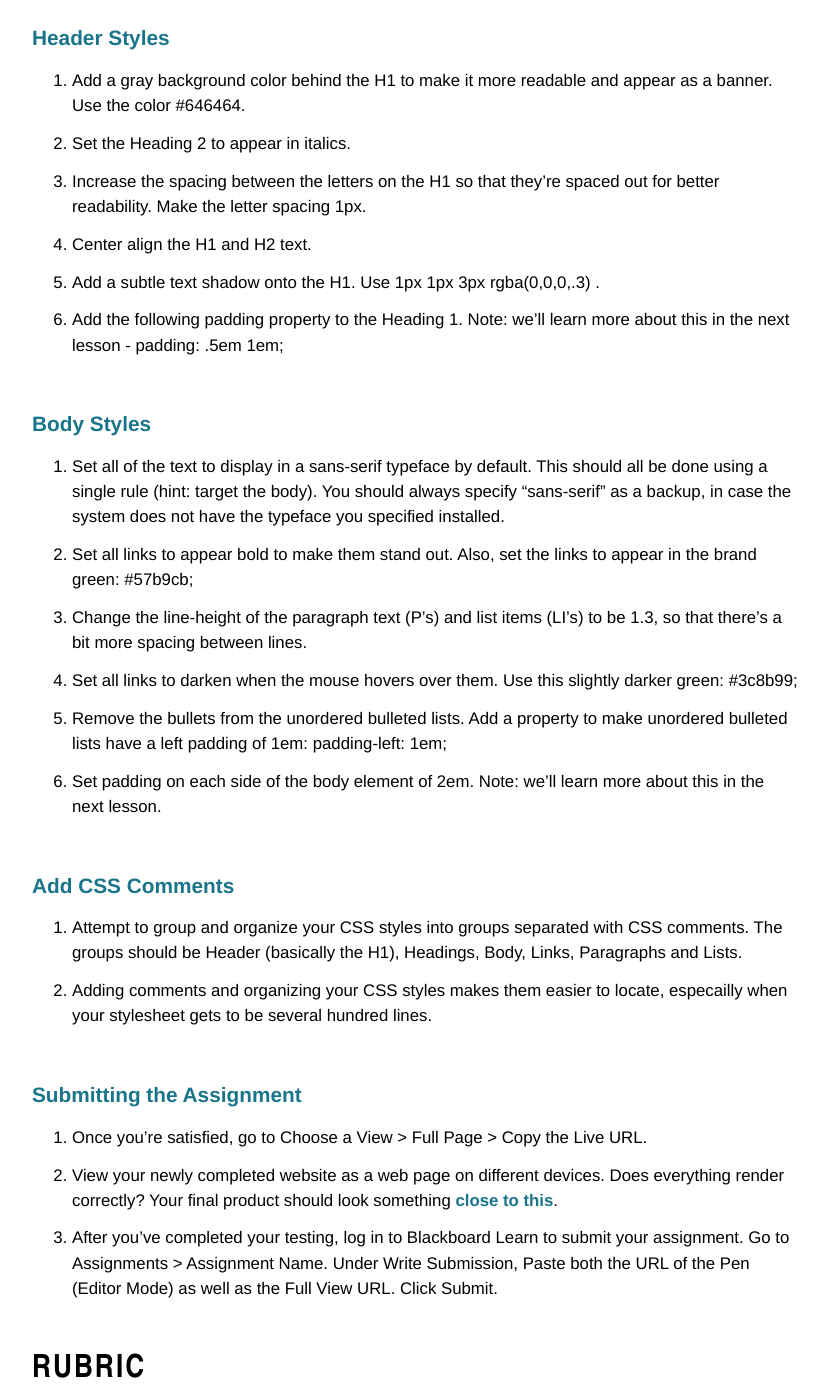
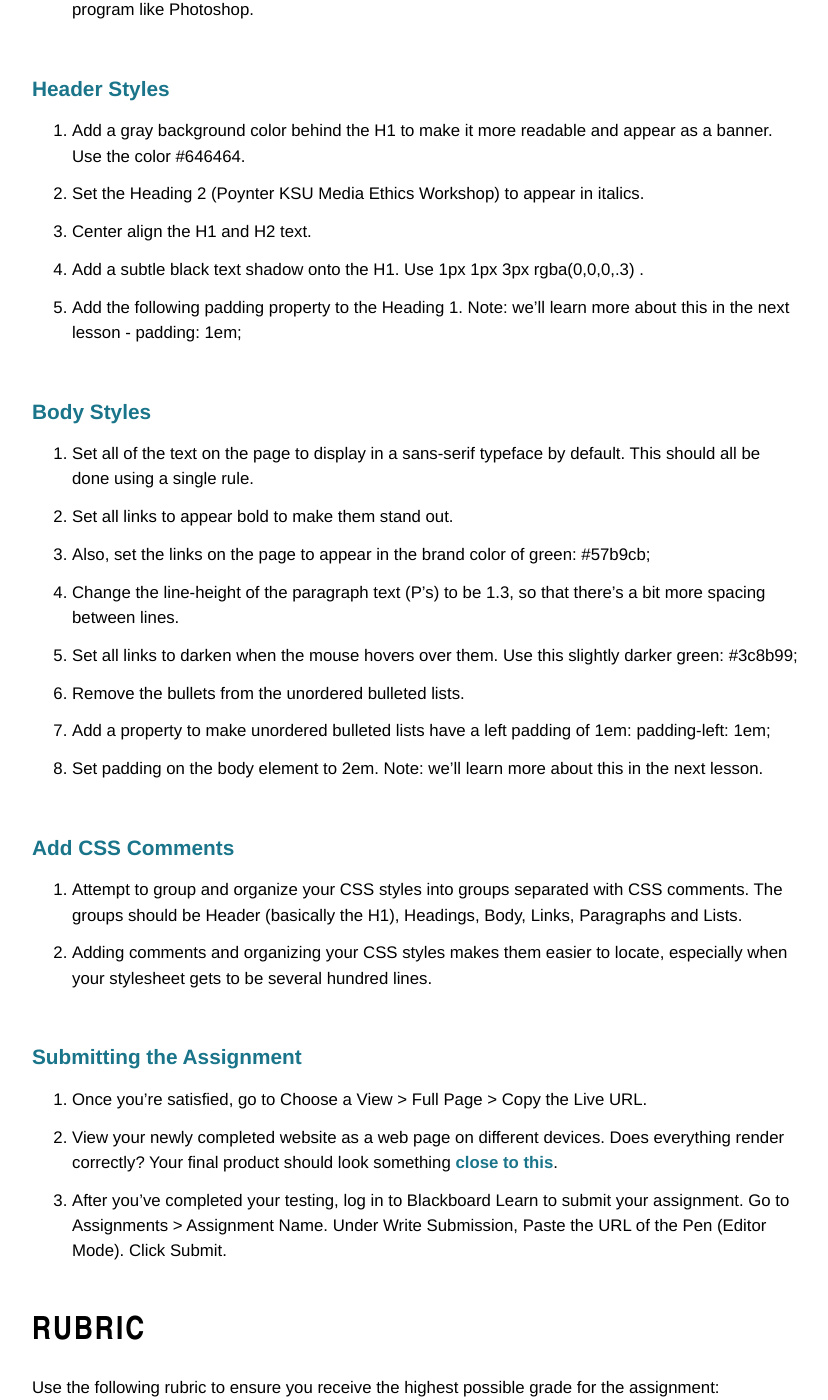
Before and after one commit to KentStateWeb/rwd, a Jekyll site: the page built from _assignments/css.md, in a window 1280 px wide and 1400 px high, scrolled down 1094 px. Shown: the whole window, without its empty margins (224-1052 px from the left). Built offline with Jekyll 4.4.1, drawn with Linux system fonts in a browser that asks for light colours; some of the changed text lies outside the part shown.

Commit message:
Updated class 6 slides, updated class 7, updated css basics assignment

```diff
--- a/_assignments/css.md
+++ b/_assignments/css.md
@@ -22,42 +22,45 @@
 Open your HTML Basics 1 assignemnt.  Instead of editing the original pen, click the "Fork" option at the top.  Click Settings and rename the forked pen using this structure: "Your Last Name - CSS Basics 1".
 
 ### Heading Styles
-1. Set the main heading (H1) to be the conference's brand color of green: #57b9cb.  Set the Heading 1 to appear larger at 2.5em.  Set the Heading 1 to appear in all uppercase.
-2. Set the remaining headings (H2, H3) to be the conference's brand color of red: rgb(222,26,32) - remember you can set colors using a hexcode, RGB or HSL value, which can be found in a program like Photoshop.
+1. Set the main heading (H1) to be the conference's brand color of green: #57b9cb.
+2.  Set the Heading 1 to appear at 2.5em.
+3.  Set the Heading 1 to appear in all uppercase.
+4. Set the remaining headings (H2, H3) to be the conference's brand color of red: rgb(222,26,32) - remember you can set colors using a hexcode, RGB or HSL value, which can be found in a program like Photoshop.
 
 ### Header Styles
 1. Add a gray background color behind the H1 to make it more readable and appear as a banner.  Use the color #646464.
-2. Set the Heading 2 to appear in italics.
-3. Increase the spacing between the letters on the H1 so that they're spaced out for better readability.  Make the letter spacing 1px.
-4. Center align the H1 and H2 text.
-5. Add a subtle text shadow onto the H1.  Use 1px 1px 3px rgba(0,0,0,.3) .
-6. Add the following padding property to the Heading 1.  Note: we'll learn more about this in the next lesson - padding: .5em 1em;
+2. Set the Heading 2 (Poynter KSU Media Ethics Workshop) to appear in italics.
+3. Center align the H1 and H2 text.
+4. Add a subtle black text shadow onto the H1.  Use 1px 1px 3px rgba(0,0,0,.3) .
+5. Add the following padding property to the Heading 1.  Note: we'll learn more about this in the next lesson - padding: 1em;
 
 ### Body Styles
 
-1. Set all of the text to display in a sans-serif typeface by default.  This should all be done using a single rule (hint: target the body).  You should always specify "sans-serif" as a backup, in case the system does not have the typeface you specified installed.
-2. Set all links to appear bold to make them stand out.  Also, set the links to appear in the brand green: #57b9cb;
-3. Change the line-height of the paragraph text (P's) and list items (LI's) to be 1.3, so that there's a bit more spacing between lines.
+1. Set all of the text on the page to display in a sans-serif typeface by default.  This should all be done using a single rule.
+2. Set all links to appear bold to make them stand out.
+3.  Also, set the links on the page to appear in the brand color of green: #57b9cb;
+4. Change the line-height of the paragraph text (P's) to be 1.3, so that there's a bit more spacing between lines.
 4. Set all links to darken when the mouse hovers over them.  Use this slightly darker green: #3c8b99;
-5. Remove the bullets from the unordered bulleted lists.  Add a property to make unordered bulleted lists have a left padding of 1em:  padding-left: 1em;
-6. Set padding on each side of the body element of 2em.  Note: we'll learn more about this in the next lesson.
+5. Remove the bullets from the unordered bulleted lists.
+6.  Add a property to make unordered bulleted lists have a left padding of 1em:  padding-left: 1em;
+7. Set padding on the body element to 2em.  Note: we'll learn more about this in the next lesson.
 
 ### Add CSS Comments
 
 1.  Attempt to group and organize your CSS styles into groups separated with CSS comments.  The groups should be Header (basically the H1), Headings, Body, Links, Paragraphs and Lists.
-2. Adding comments and organizing your CSS styles makes them easier to locate, especailly when your stylesheet gets to be several hundred lines.
+2. Adding comments and organizing your CSS styles makes them easier to locate, especially when your stylesheet gets to be several hundred lines.
 
 
 ### Submitting the Assignment
 
 1. Once you're satisfied, go to Choose a View > Full Page > Copy the Live URL.
-2. View your newly completed website as a web page on different devices.  Does everything render correctly?  Your final product should look something [close to this](/img/css-assignment-screenshot.png).
-3. After you've completed your testing, log in to Blackboard Learn to submit your assignment.  Go to Assignments > Assignment Name.  Under Write Submission, Paste both the URL of the Pen (Editor Mode) as well as the Full View  URL.  Click Submit.
+2. View your newly completed website as a web page on different devices.  Does everything render correctly?  Your final product should look something [close to this](/img/cssbasics1.png).
+3. After you've completed your testing, log in to Blackboard Learn to submit your assignment.  Go to Assignments > Assignment Name.  Under Write Submission, Paste the URL of the Pen (Editor Mode).  Click Submit.
 
 ## Rubric
 
 Use the following rubric to ensure you receive the highest possible grade for the assignment:
 
-* **4 - 5**: CSS is written appropriately and with proper indentation.  All steps were followed and correct styles are applied.  Styles are added efficiently, for example, multiple H1 styles are grouped together, as opposed to separate styles for everything.
-* **2 - 3**: CSS is mostly structured correctly, but there are some syntax issues (for example, you forgot to close a rule with a semicolon.  Some of the steps were missed.  Similar styles are not grouped together.
+* **3-4**: CSS is written appropriately and with proper indentation.  All steps were followed and correct styles are applied.  Styles are added efficiently, for example, multiple H1 styles are grouped together, as opposed to separate styles for everything.
+* **2**: CSS is mostly structured correctly, but there are some syntax issues (for example, you forgot to close a rule with a semicolon.  Some of the steps were missed.  Similar styles are not grouped together.
 * **0 - 1**: CSS does not use appropriate style attributes.  Syntax is incorrect and many of the steps were missed. The pen was not set up or submitted according to instructions.
```
Also changed, not shown: _classes/6.md (+1 -1 lines), _classes/7.md (+1 -1 lines), cssbasics1.png (added), 1 other file.
